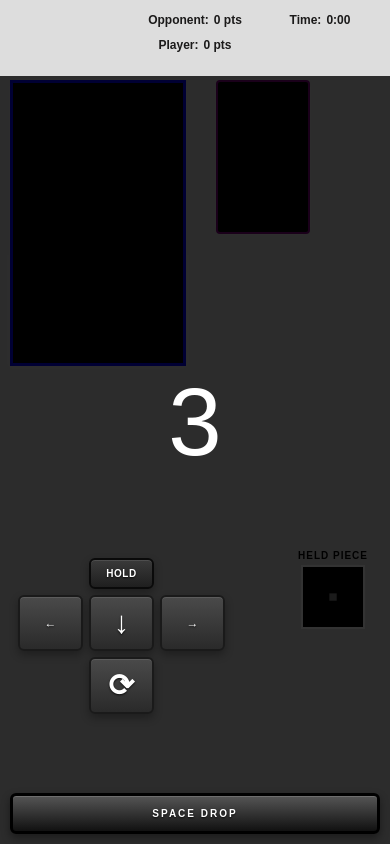
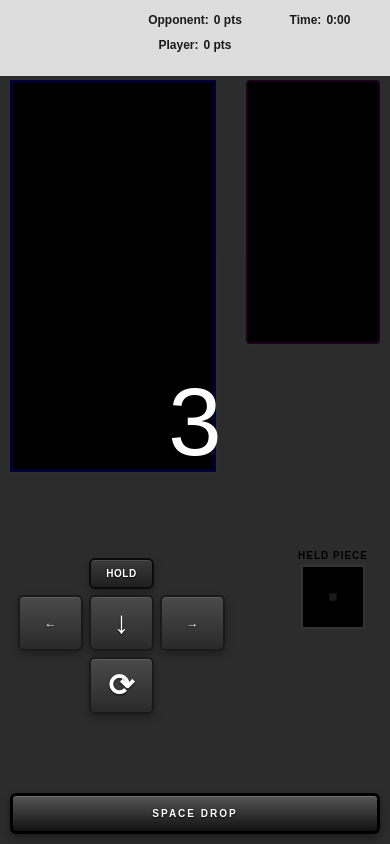
Before and after one commit to jxmis0n/TetrisExperiment, a plain HTML site: page index.html in a window 390 px wide. Drawn offline with Linux system fonts and the light colour scheme.

Commit message:
Bigger player canvas on mobile.

```diff
--- a/styles.css
+++ b/styles.css
@@ -1112,31 +1112,16 @@ canvas.cpu {
     height: 100%;
   }
 
-  /* Player canvas - larger, positioned on the left */
-  /* #playerCanvas {
-    width: 200px !important;
-    max-width: 240px !important;
-    height: 360px !important;
-    flex-shrink: 0;
-  } */
-
+  /* this controls the size of the player canvas */
+  /* actually there is a mobile reset at the bottom of this file because the */
+  /* media queries seem to be intefering? */
   #playerCanvas {
-    width: 170px !important;
-    max-width: 240px !important;
-    height: 280px !important;
+    width: 256px !important;
+    /*max-width: 240px !important;*/
+    height: 386px !important;
     flex-shrink: 0;
     top: 20px !important;
   }
-
-  /* CPU canvas - smaller, positioned on the right */
-  /* #cpuCanvas {
-    width: 120px !important;
-    max-width: 120px !important;
-    height: 180px !important;
-    flex-shrink: 0;
-    border: 2px solid #e74c3c;
-    border-radius: 4px;
-  } */
 
   #cpuCanvas {
     width: 90px !important;
@@ -1326,3 +1311,14 @@ canvas.cpu {
     letter-spacing: 1px;
   }
 }
+
+/* vs‐mode canvas override */
+/* dirty but works??? */
+body:not(.solo-mode) #tetrisWrapper canvas.player {
+  width: 256px !important;
+  height: 386px !important;
+}
+body:not(.solo-mode) #tetrisWrapper canvas.cpu {
+  width: 130px !important;
+  height: 260px !important;
+}
```
